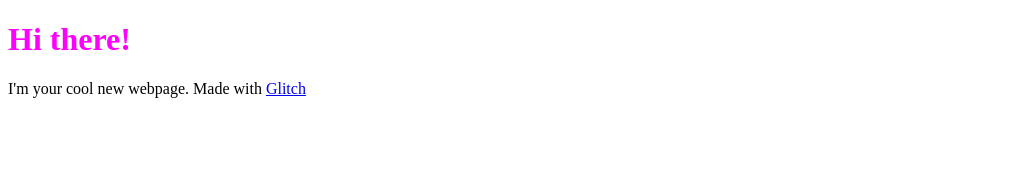
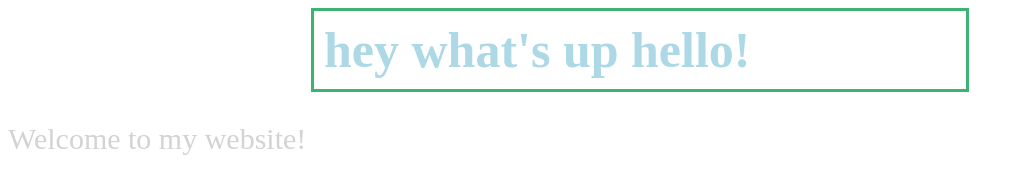
Before and after one commit to mmona-li/GWC, a plain HTML site: page index.html in a window 1280 px wide. Shown: the whole page, without its empty margins (0-1024 px from the left). Drawn offline with Linux system fonts and the light colour scheme.

Commit message:
🏨🌝 Updated with Glitch

```diff
--- a/index.html
+++ b/index.html
@@ -1,7 +1,7 @@
 <!DOCTYPE html>
 <html>
   <head>
-    <title>Hello!</title>
+    <title>about me by Mona Li :)</title>
     <meta charset="utf-8">
     <meta http-equiv="X-UA-Compatible" content="IE=edge">
     <meta name="viewport" content="width=device-width, initial-scale=1">
@@ -9,10 +9,9 @@
     <script src="/script.js" defer></script>
   </head>
   <body>
-    <h1>Hi there!</h1>
+    <h1>hey what's up hello!</h1>
     <p>
-      I'm your cool new webpage. Made with
-      <a href="https://www.glitch.com">Glitch</a>
+      Welcome to my website!
     </p>
   </body>
 </html>
--- a/styles.css
+++ b/styles.css
@@ -1,3 +1,16 @@
 h1 {
-  color: fuchsia;
+font-size: 50px;
+  color: lightblue;
+    margin: auto;
+    width: 50%;
+    border: 3px solid rgb(60, 179, 113);
+    padding: 10px;
 }
+body {
+  background-color: white;
+}
+p {color: lightgray;
+  font-size: 30px;
+  font-family:
+
+}
```
